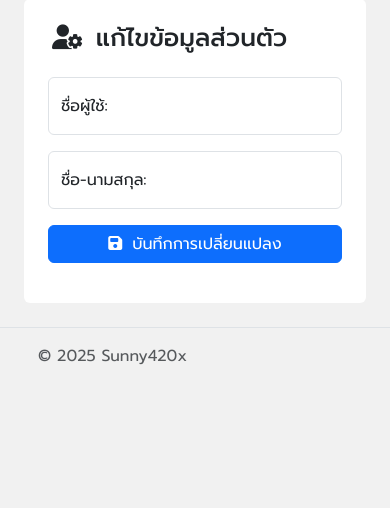
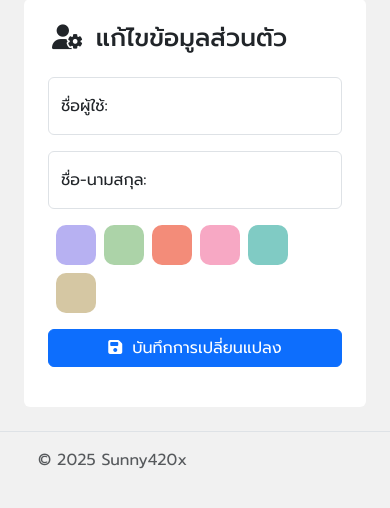
Before and after one commit to sunny420x/sunny420x-pos, a Node project: template views/Users/edit_profile.ejs in a window 390 px wide. Shown: the part 113-621 px from the top of the page. Run offline with Node 20 templates, Linux system fonts and the light colour scheme; the template is opened without the code that fills it, so the values that code supplies are empty; some libraries are stand-ins or nearby versions.

Commit message:
Profile color update

```diff
--- a/app.js
+++ b/app.js
@@ -61,7 +61,7 @@ function initAccessToken(token) {
         const username = token.split(':')[0]
         const password = token.split(':')[1]
 
-        db.query(`SELECT u.id, u.username, u.full_name, ut.name as type, u.type as type_id, ut.permission FROM users as u JOIN user_types as ut ON ut.id = u.type
+        db.query(`SELECT u.id, u.username, u.full_name, ut.name as type, u.type as type_id, ut.permission, u.color FROM users as u JOIN user_types as ut ON ut.id = u.type
              WHERE u.username = ? AND u.password = ?`, [username,password], (err,result) => {
             if(err) throw err;
             if(result.length == 1) {
@@ -1866,13 +1866,14 @@ app.post('/editProfile', (req,res) => {
                 const id = req.body.id
                 const username = req.body.username
                 const full_name = req.body.full_name
+                const color = req.body.color
 
                 if(user_data[0].id != id) {
                     res.cookie('alert', 'permissionDenial')
                     res.redirect('/editProfile')
                 }
 
-                db.query("UPDATE users SET username = ?, full_name = ? WHERE id = ?", [username, full_name, id], (err) => {
+                db.query("UPDATE users SET username = ?, full_name = ?, color = ? WHERE id = ?", [username, full_name, color, id], (err) => {
                     if(err) throw err;
                     res.cookie('alert', 'success')
                     res.redirect('/editProfile')
--- a/views/Users/edit_profile.ejs
+++ b/views/Users/edit_profile.ejs
@@ -29,6 +29,36 @@
                                     <label for="full_name">ชื่อ-นามสกุล: </label>
                                 </div>
                             </div>
+
+                                                        <!-- Profile Colors -->
+                            <input type="hidden" id="color" name="color">
+                            <div class="row gap-2 m-2 mb-3">
+                                <div class="col-md-auto profileColor" style="width: 40px; height: 40px; border-radius: 10px; background: #B7B1F2; cursor: pointer;"  onclick="setProfileColor('#B7B1F2')" id="#B7B1F2"></div>
+                                <div class="col-md-auto profileColor" style="width: 40px; height: 40px; border-radius: 10px; background: #ACD3A8; cursor: pointer;" onclick="setProfileColor('#ACD3A8')" id="#ACD3A8"></div>
+                                <div class="col-md-auto profileColor" style="width: 40px; height: 40px; border-radius: 10px; background: #F38C79; cursor: pointer;" onclick="setProfileColor('#F38C79')" id="#F38C79"></div>
+                                <div class="col-md-auto profileColor" style="width: 40px; height: 40px; border-radius: 10px; background: #F7A8C4; cursor: pointer;" onclick="setProfileColor('#F7A8C4')" id="#F7A8C4"></div>
+                                <div class="col-md-auto profileColor" style="width: 40px; height: 40px; border-radius: 10px; background: #80CBC4; cursor: pointer;" onclick="setProfileColor('#80CBC4')" id="#80CBC4"></div>
+                                <div class="col-md-auto profileColor" style="width: 40px; height: 40px; border-radius: 10px; background: #D5C7A3; cursor: pointer;" onclick="setProfileColor('#D5C7A3')" id="#D5C7A3"></div>
+                            </div>
+                            <script>
+                                initProfileColor()
+                                function setProfileColor(color) {
+                                    document.getElementById('color').value = color
+                                    uncheckColors()
+                                    document.getElementById(color).style.opacity = 0.5
+                                }
+                                function initProfileColor() {
+                                    document.getElementById('color').value = "<%=user_data.color%>"
+                                    document.getElementById("<%=user_data.color%>").style.opacity = 0.5
+                                }
+                                function uncheckColors() {
+                                    let profileColors = document.getElementsByClassName('profileColor')
+                                    for(let i = 0; i < profileColors.length; i++) {
+                                        profileColors[i].style.opacity = 1
+                                    }
+                                }
+                            </script>
+
                             <button type="submit" class="btn btn-primary w-100"><i class="fa-solid fa-floppy-disk me-1"></i> บันทึกการเปลี่ยนแปลง</button>
                         </form>
                     </div>
--- a/views/include/menu.ejs
+++ b/views/include/menu.ejs
@@ -1,8 +1,13 @@
 <div class="row w-100 grid-2 g-0 gap-3 p-2">
-    <div class="col-lg-auto">
-        <div style="width: 60px; height: 60px; background-color: #B7B1F2;" class="rounded">
+    <div class="col-auto">
+        <div class="rounded profileCircle">
             <div style="text-align: center; margin: auto; display: block; padding: 10px; font-size: 28px; text-transform: capitalize;"><%=user_data[0].username[0]%></div>
         </div>
+        <script>
+            for(i = 0; i < document.getElementsByClassName('profileCircle').length; i++) {
+                document.getElementsByClassName('profileCircle')[i].setAttribute("style", "width: 60px; height: 60px; background: <%=user_data[0].color%>;")
+            }
+        </script>
     </div>
     <div class="col-lg">
         <h5 class="mb-2" style="text-transform: capitalize;"><%=user_data[0].username%></h5>
--- a/views/settings.ejs
+++ b/views/settings.ejs
@@ -12,7 +12,10 @@
                     <div class="card p-4">
                         <div class="row grid-2 g-0 gap-3">
                             <div class="col-lg-auto">
-                                <div style="width: 80px; height: 80px; background-color: #B7B1F2;" class="rounded mx-auto">
+                                <div class="rounded mx-auto" id="profileCircleSetting">
+                                    <script>
+                                        document.getElementById('profileCircleSetting').setAttribute("style", "width: 80px; height: 80px; background: <%=user_data[0].color%>;")
+                                    </script>
                                     <div style="text-align: center; margin: auto; display: block; padding: 20px; font-size: 28px; text-transform: capitalize;"><%=user_data[0].username[0]%></div>
                                 </div>
                             </div>
```
